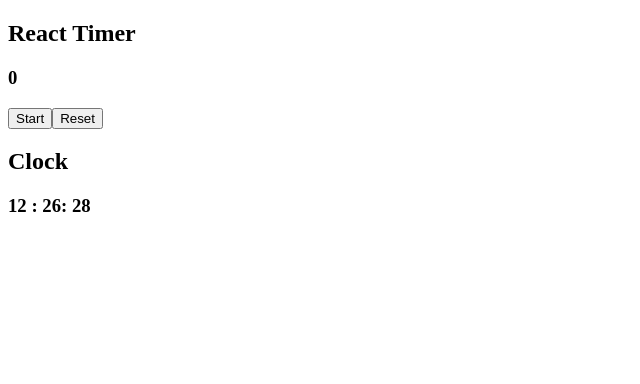
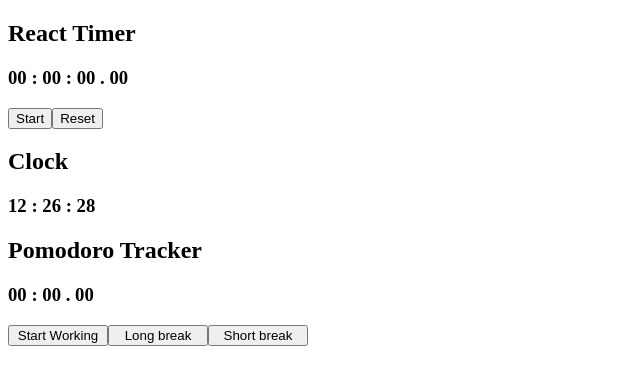
Before and after one commit to EvgeniaLeleo/sky-react, a React (Create React App) app: page / in a window 1280 px wide. Shown: the top 384 px of the page, without its empty margins (0-640 px from the left). Built offline with nearby package versions, Linux system fonts and the light colour scheme.

Commit message:
feat: add Pomodoro Tracker, task 3

```diff
--- a/src/App.js
+++ b/src/App.js
@@ -1,11 +1,14 @@
 import ReacTimer from './Reactimer';
 import Clock from './Clock';
+import Pomodoro from './Pomodoro';
 
 const App = () => (
   <div>
     <ReacTimer />
     <p />
     <Clock />
+    <p />
+    <Pomodoro />
   </div>
 );
 
--- a/src/Clock.js
+++ b/src/Clock.js
@@ -58,7 +58,8 @@
     const fullMinutes = Math.floor(
       (this.state.seconds + this.state.count) / 60,
     );
-    const hour = this.state.hours + Math.floor(fullMinutes / 60);
+    const hour =
+      this.state.hours + Math.floor((this.state.minutes + fullMinutes) / 60);
     const hoursIsLessThan10 = hour % 24 < 10;
 
     if (hoursIsLessThan10) {
@@ -74,7 +75,7 @@
         <h2>Clock</h2>
         <h3>
           <span>
-            {this.hours()} : {this.minutes()}: {this.seconds()}
+            {this.hours()} : {this.minutes()} : {this.seconds()}
           </span>
         </h3>
       </div>
--- /dev/null
+++ b/src/Pomodoro.js
@@ -0,0 +1,154 @@
+import React from 'react';
+
+const interval = 100;
+
+const workingTime = 30 * 60;
+const longBreakTime = 15 * 60;
+const shortBreakTime = 7 * 60;
+
+export default class Pomodoro extends React.Component {
+  constructor(props) {
+    super(props);
+    this.state = {
+      count: 0,
+      isCountingWorking: false,
+      isCountingLongBreak: false,
+      isCountingShortBreak: false,
+    };
+  }
+
+  componentDidMount() {}
+
+  componentDidUpdate() {}
+
+  componentWillUnmount() {
+    clearInterval(this.timerId);
+  }
+
+  handleStartWorking = () => {
+    clearInterval(this.timerId);
+
+    this.setState(() => ({
+      count: workingTime * interval,
+      isCountingWorking: true,
+      isCountingLongBreak: false,
+      isCountingShortBreak: false,
+    }));
+
+    this.timerId = setInterval(() => this.decrement(), 1000 / interval);
+  };
+
+  handleStartLongBreak = () => {
+    clearInterval(this.timerId);
+
+    this.setState(() => ({
+      count: longBreakTime * interval,
+      isCountingWorking: false,
+      isCountingLongBreak: true,
+      isCountingShortBreak: false,
+    }));
+
+    this.timerId = setInterval(() => this.decrement(), 1000 / interval);
+  };
+
+  handleStartShortBreak = () => {
+    clearInterval(this.timerId);
+
+    this.setState(() => ({
+      count: shortBreakTime * interval,
+      isCountingWorking: false,
+      isCountingLongBreak: false,
+      isCountingShortBreak: true,
+    }));
+
+    this.timerId = setInterval(() => this.decrement(), 1000 / interval);
+  };
+
+  handleStop = () => {
+    clearInterval(this.timerId);
+
+    this.setState(() => ({
+      isCountingWorking: false,
+      isCountingLongBreak: false,
+      isCountingShortBreak: false,
+    }));
+  };
+
+  decrement() {
+    if (this.state.count === 0) {
+      clearInterval(this.timerId);
+
+      this.setState(() => ({
+        isCountingWorking: false,
+        isCountingLongBreak: false,
+        isCountingShortBreak: false,
+      }));
+
+      return;
+    }
+
+    this.setState((prevState) => ({ count: prevState.count - 1 }));
+  }
+
+  render() {
+    const value = this.state.count;
+    const style = { width: '100px' };
+
+    return (
+      <div className="ReacTimer">
+        <h2>Pomodoro Tracker</h2>
+        <h3>
+          <span>
+            {Math.floor(value / interval / 60) % 60 < 10 ? 0 : ''}
+            {`${Math.floor(value / interval / 60) % 60}`} :{' '}
+          </span>
+
+          <span>
+            {Math.floor(value / interval) % 60 < 10 ? 0 : ''}
+            {`${Math.floor(value / interval) % 60}`} .{' '}
+          </span>
+
+          <span>
+            {value % interval < 10 ? 0 : ''}
+            {`${value % interval}`}
+          </span>
+        </h3>
+        {!this.state.isCountingWorking ? (
+          <button type="button" style={style} onClick={this.handleStartWorking}>
+            Start Working
+          </button>
+        ) : (
+          <button type="button" style={style} onClick={this.handleStop}>
+            Stop
+          </button>
+        )}
+        {!this.state.isCountingLongBreak ? (
+          <button
+            type="button"
+            style={style}
+            onClick={this.handleStartLongBreak}
+          >
+            Long break
+          </button>
+        ) : (
+          <button type="button" style={style} onClick={this.handleStop}>
+            Stop
+          </button>
+        )}
+        {!this.state.isCountingShortBreak ? (
+          <button
+            type="button"
+            style={style}
+            onClick={this.handleStartShortBreak}
+          >
+            Short break
+          </button>
+        ) : (
+          <button type="button" style={style} onClick={this.handleStop}>
+            Stop
+          </button>
+        )}
+      </div>
+    );
+  }
+}
--- a/src/Reactimer.js
+++ b/src/Reactimer.js
@@ -1,4 +1,6 @@
 import React from 'react';
+
+const interval = 100;
 
 export default class ReacTimer extends React.Component {
   constructor(props) {
@@ -18,7 +20,7 @@
   }
 
   handleStart = () => {
-    this.timerId = setInterval(() => this.increment(), 1000);
+    this.timerId = setInterval(() => this.increment(), 1000 / interval);
     this.setState(() => ({ isCounting: true }));
   };
 
@@ -42,7 +44,25 @@
       <div className="ReacTimer">
         <h2>React Timer</h2>
         <h3>
-          <span>{value}</span>
+          <span>
+            {Math.floor(value / interval / 60 / 60) % 24 < 10 ? 0 : ''}
+            {`${Math.floor(value / interval / 60 / 60) % 24}`} :{' '}
+          </span>
+
+          <span>
+            {Math.floor(value / interval / 60) % 60 < 10 ? 0 : ''}
+            {`${Math.floor(value / interval / 60) % 60}`} :{' '}
+          </span>
+
+          <span>
+            {Math.floor(value / interval) % 60 < 10 ? 0 : ''}
+            {`${Math.floor(value / interval) % 60}`} .{' '}
+          </span>
+
+          <span>
+            {value % interval < 10 ? 0 : ''}
+            {`${value % interval}`}
+          </span>
         </h3>
         {!this.state.isCounting ? (
           <button type="button" onClick={this.handleStart}>
```
